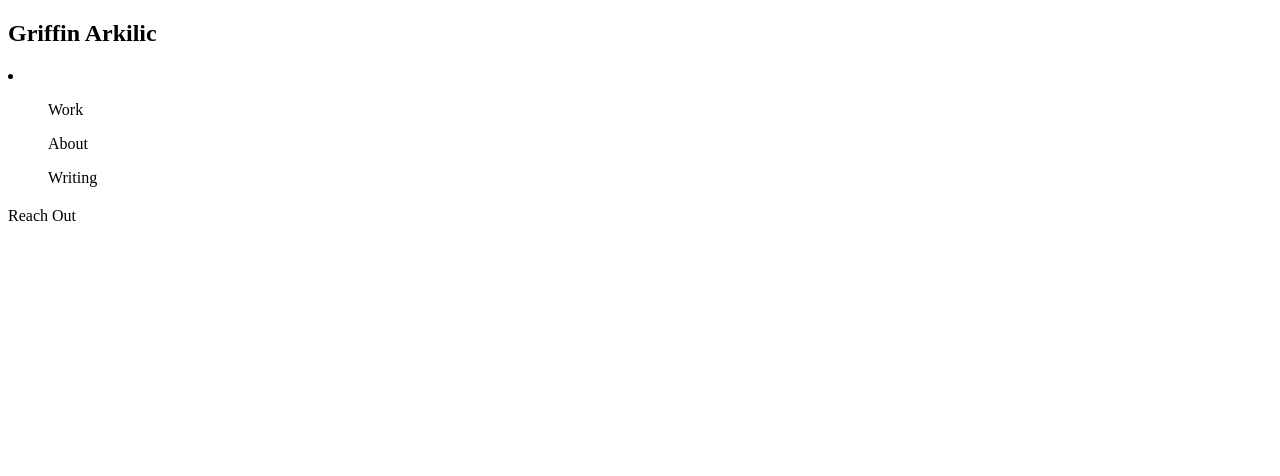
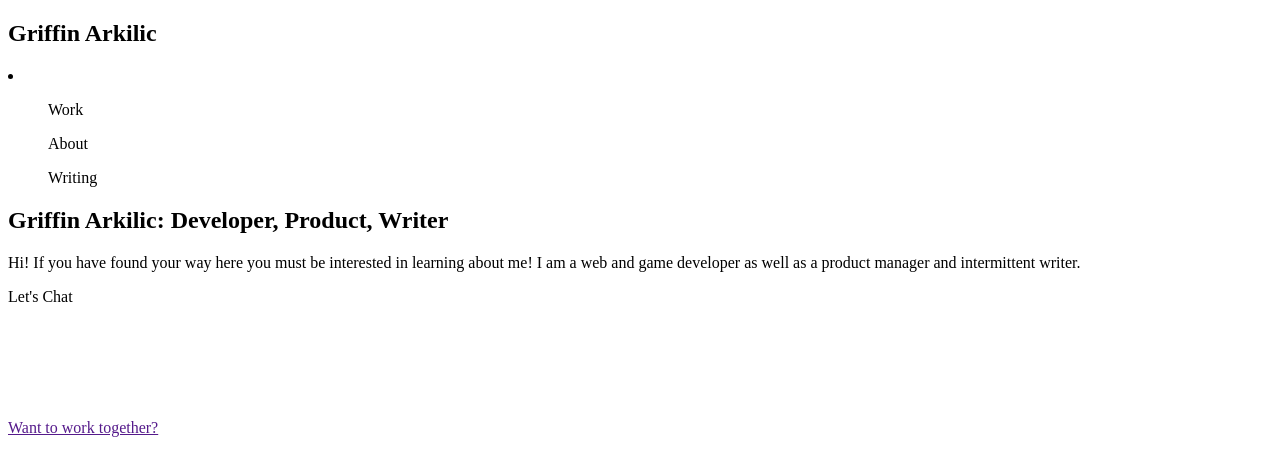
Before and after one commit to garkilic/Improved-Personal-Site, a plain HTML site: page index.html in a window 1280 px wide. Drawn offline with Linux system fonts and the light colour scheme.

Commit message:
Adding content

```diff
--- a/index.html
+++ b/index.html
@@ -15,9 +15,11 @@
             </div>
         <!-- Hero Section -->
             <div class="hero">
-                <h2></h2>
-                <p></p>
-                <a>Reach Out</a>
+                <h2>Griffin Arkilic: Developer, Product, Writer</h2>
+                <p>Hi! If you have found your way here you must be interested in learning about me!
+                    I am a web and game developer as well as a product manager and intermittent writer.
+                </p>
+                <a>Let's Chat</a>
             </div>
 
         <!-- Projects -->
@@ -108,7 +110,7 @@
                 <a class="contact-item" href=""></a>
                 <a class="contact-item" href=""></a>
                 <a class="contact-item" href=""></a>
-                <a class="contact-item" href=""></a>
+                <a class="contact-item" href=""> Want to work together?</a>
         </div>
 
     </body>
```
